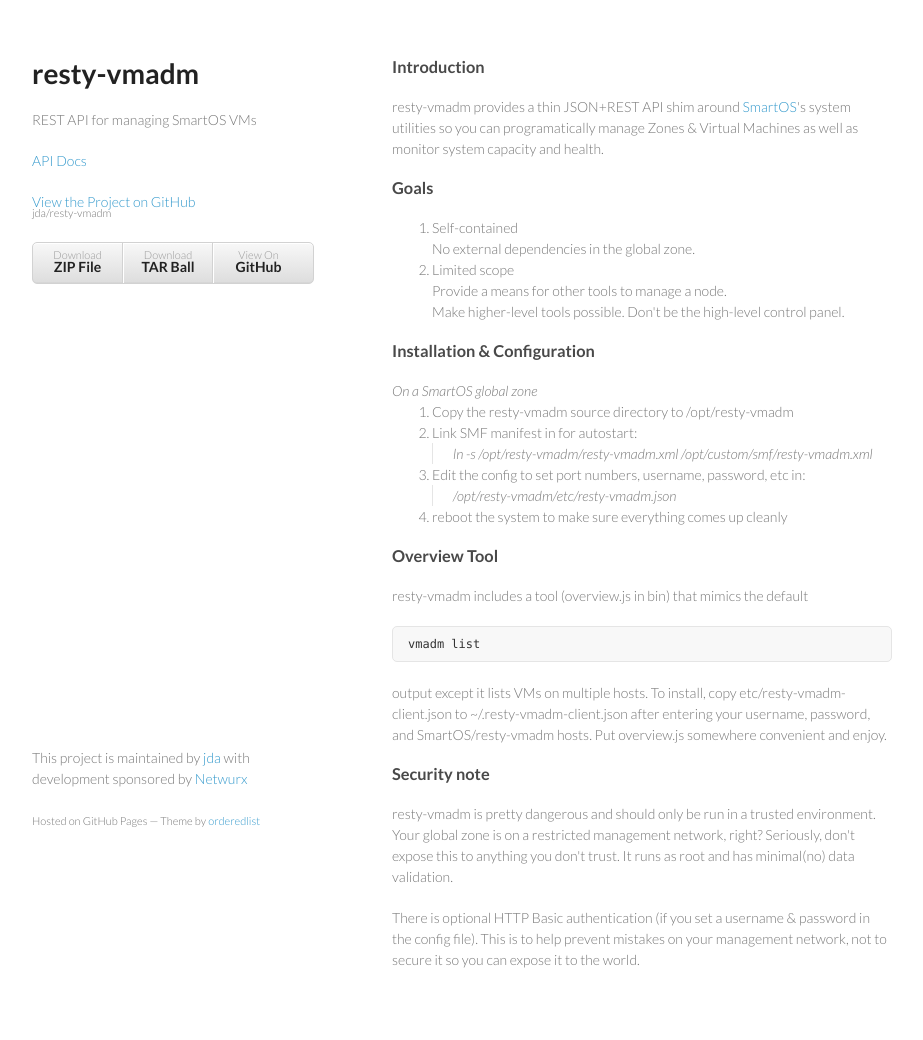
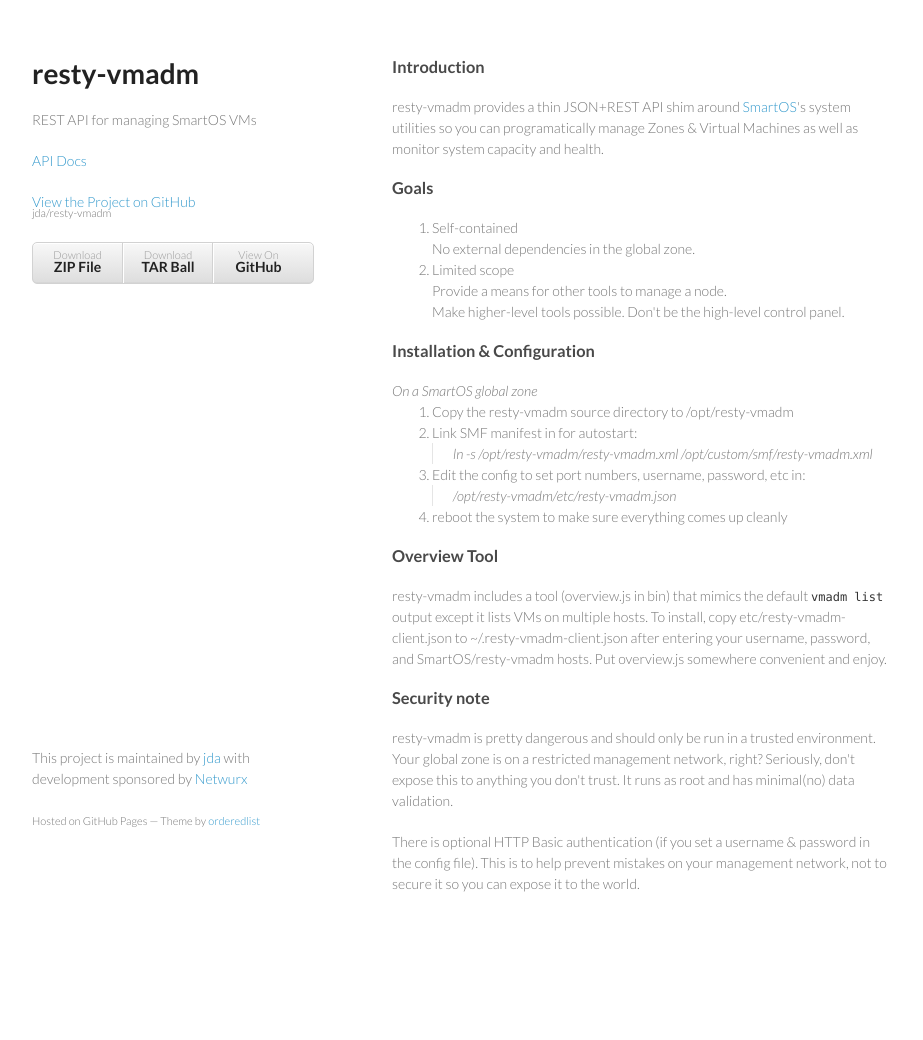
Before and after one commit to jda/resty-vmadm, a Jekyll site: the page index.html, which Jekyll copies as it is, in a window 1280 px wide. Shown: the whole page, without its empty margins (178-1101 px from the left). Built offline with Jekyll 4.4.1, drawn with Linux system fonts in a browser that asks for light colours; after the commit the page ends 964 px from its top, so only the background shows below that.

Commit message:
fix formatting, srsly

```diff
--- a/index.html
+++ b/index.html
@@ -62,7 +62,7 @@
 
 <h3><a name="overview" class="anchor" href="#setup"><span class="octicon octicon-link"></span></a>Overview Tool</h3>
 <p>
-resty-vmadm includes a tool (overview.js in bin) that mimics the default <pre>vmadm list</pre> output except it lists VMs on multiple hosts. To install, copy etc/resty-vmadm-client.json to ~/.resty-vmadm-client.json after entering your username, password, and SmartOS/resty-vmadm hosts. Put overview.js somewhere convenient and enjoy.
+resty-vmadm includes a tool (overview.js in bin) that mimics the default <code>vmadm list</code> output except it lists VMs on multiple hosts. To install, copy etc/resty-vmadm-client.json to ~/.resty-vmadm-client.json after entering your username, password, and SmartOS/resty-vmadm hosts. Put overview.js somewhere convenient and enjoy.
 </p>
 
 <h3><a name="security" class="anchor" href="#security"><span class="octicon octicon-link"></span></a>Security note</h3>
```
